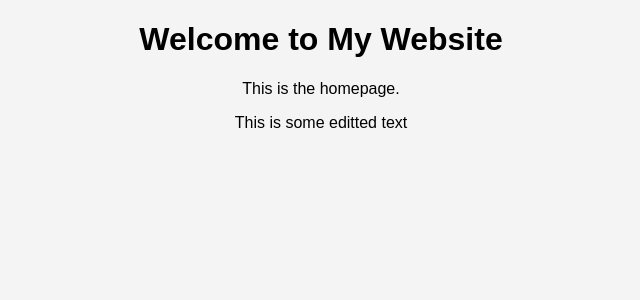
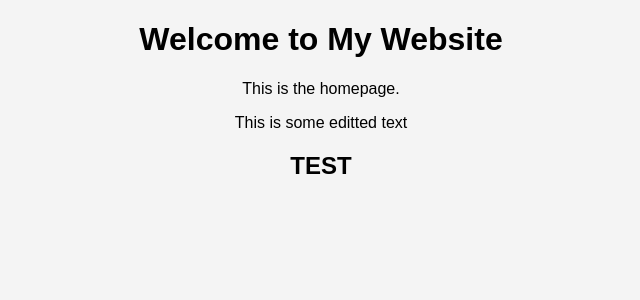
Before and after one commit to brandenw95/Fask-boilerplate-test, a Flask app: page / in a window 1280 px wide. Shown: the part 70-370 px from the top of the page, without its empty margins (319-959 px from the left). Run offline with Flask 3, Linux system fonts and the light colour scheme.

Commit message:
Update index.html

```diff
--- a/templates/index.html
+++ b/templates/index.html
@@ -4,4 +4,5 @@
     <h1>Welcome to My Website</h1>
     <p>This is the homepage.</p>
     <p>This is some editted text</p>
+    <h2>TEST</h2>
 {% endblock %}
```
